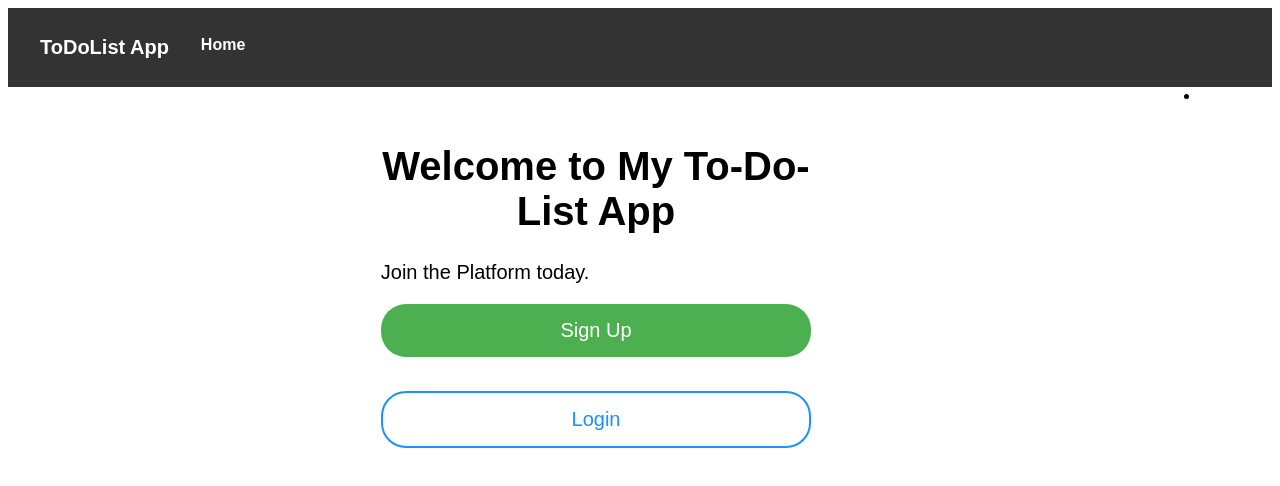
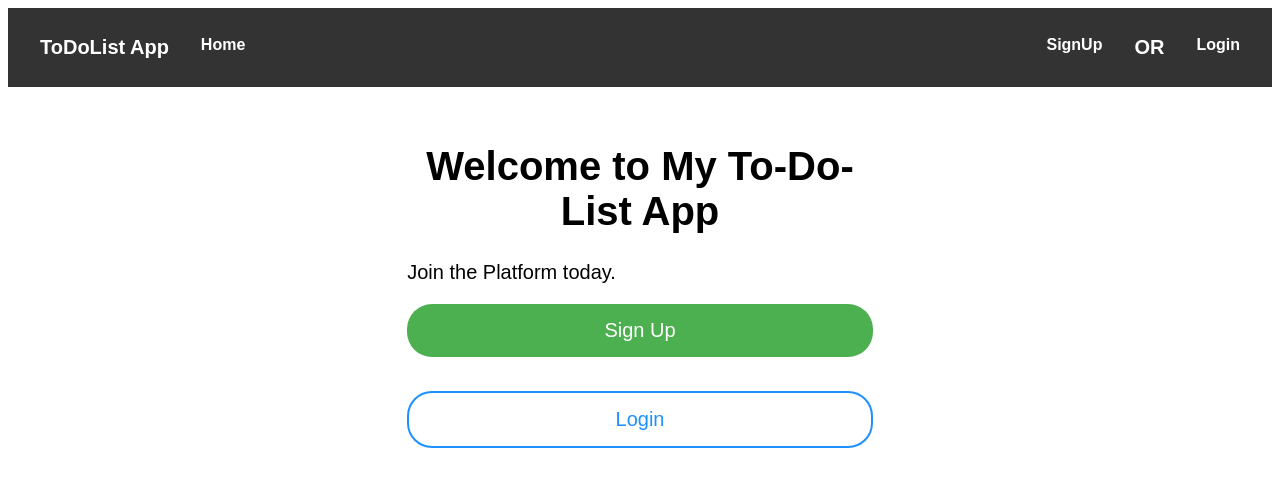
Before and after one commit to Seguya-Nicholus/Andela35, a plain HTML site: page index.html in a window 1280 px wide. Drawn offline with Linux system fonts and the light colour scheme.

Commit message:
added index page that lets the user either to login or to signup for an account incase they donot have one [finishes #160788660]

```diff
--- a/index.html
+++ b/index.html
@@ -7,28 +7,21 @@
     <link rel="stylesheet" href="assets/css/main.css">
     <link rel="stylesheet" href="assets/css/main1.css">
 </head>
+
 <body>
     <div>
         <ul>
             <li id="li">ToDoList App</li>
             <li><a href="index.html">Home</a></li>
-
-                </ul>
-               <!-- <ul>
-                        <li id="li-float_right"><a href="login.html">Login</a></li>
-                        <li id="li">or</li>-->
+            <li id="li-float_right" id="li"><a href="login.html">Login</a></li>
+            <li id="li" style="float:right">OR</li>
             <li id="li-float_right"><a href="signup.html">SignUp</a></li>
         </ul>
     </div>
 
     <div class="flex-container">
-       <!-- <div class="flex_extreme_left_side">
-
-        </div>-->
         <div class="flex_middle">
             <h1>Welcome to My To-Do-List App</h1>
-
-
             <h3>Join the Platform today.</h3>
             <a href="signup.html">
                 <button type="submit" class="button-signup" id="flex-button">Sign Up</button>
@@ -38,9 +31,7 @@
                 <button type="submit" class="button-login" id="flex-button">Login</button>
             </a>
         </div>
-       <!-- <div class="flex_extreme_right_side"></div>-->
     </div>
-
 </body>
 
 </html>
```
Lines whose indentation alone changed are shown as unchanged.
